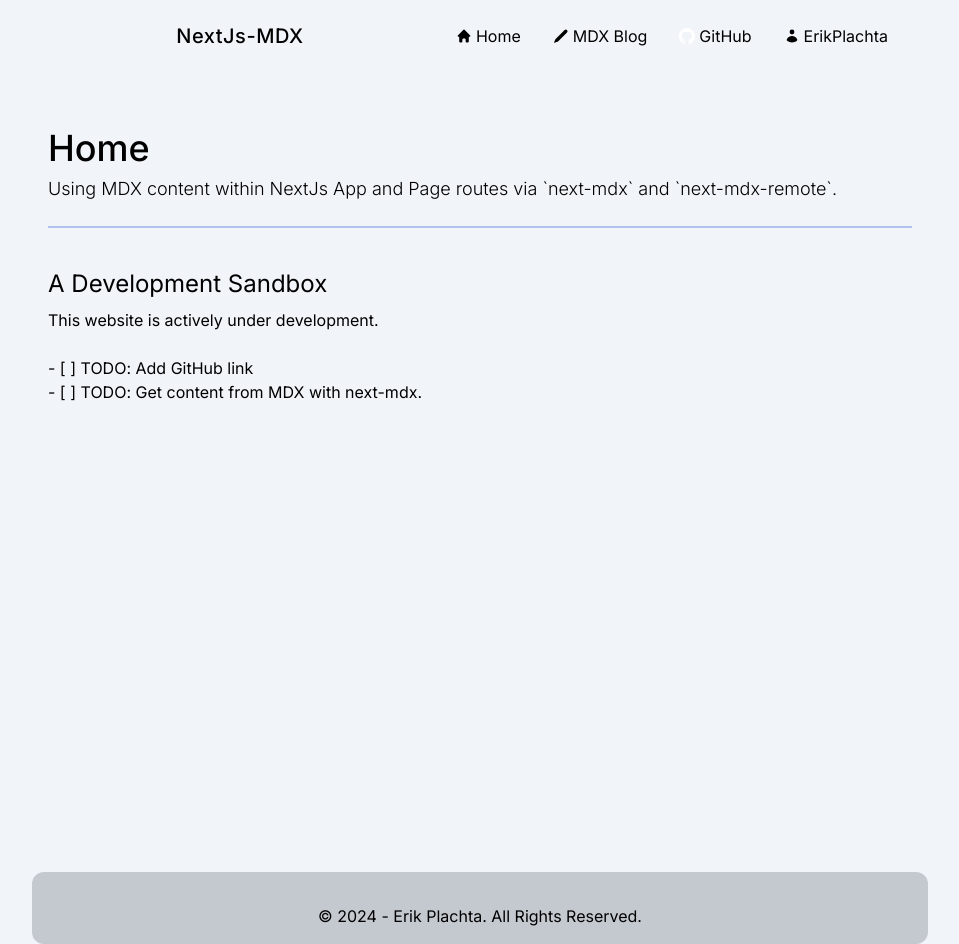
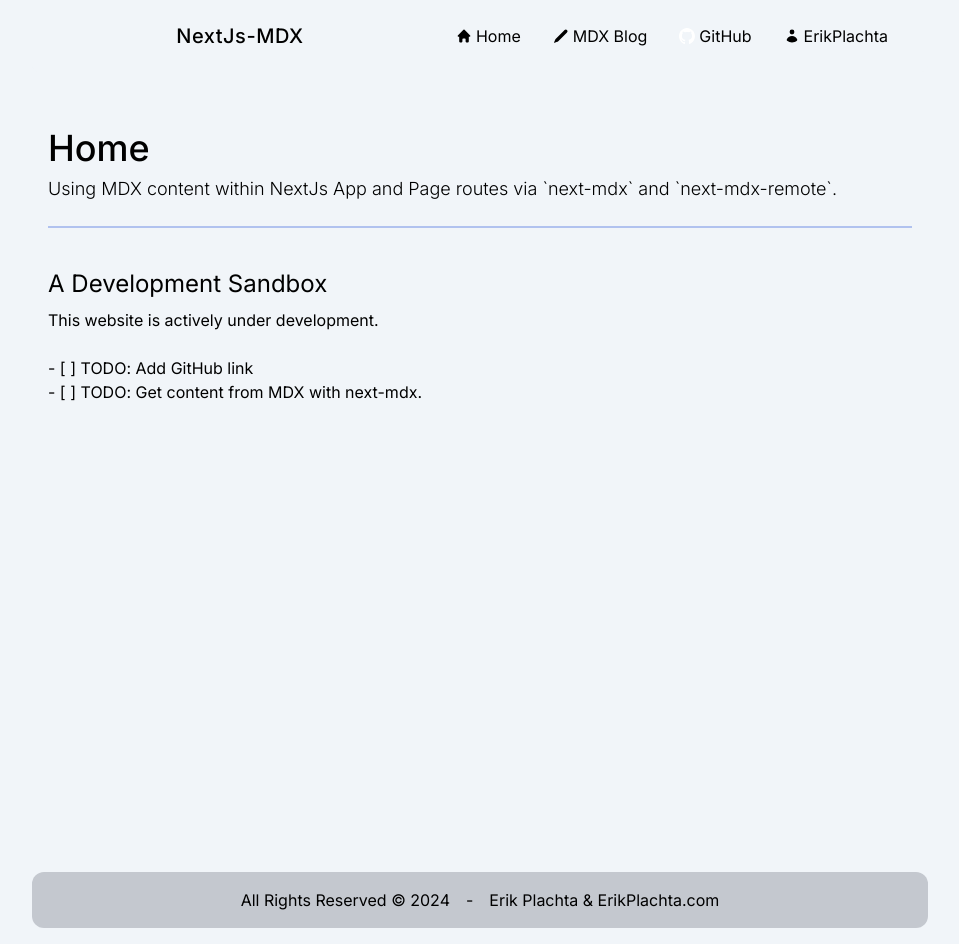
Before and after one commit to ErikPlachta/nextjs-mdx, a Next.js app: page / in a window 1280 px wide. Shown: the whole page, without its empty margins (160-1119 px from the left). Built offline with nearby package versions, Linux system fonts and the light colour scheme; what tailwind-highlightjs would draw is missing.

Commit message:
Cleanup footer component.

```diff
--- a/context-config.tsx
+++ b/context-config.tsx
@@ -38,7 +38,7 @@ const config: ContextConfig = {
   brand: {
     title: "ErikPlachta.com",
     description: "My personal website.",
-    developer: "Erik Plachta",
+    developer: "NOPE",
     developerLink: "https://erikplachta.com",
     keywords: [
       "Erik Plachta",
@@ -139,10 +139,7 @@ const config: ContextConfig = {
       },
       footer: {
         content: {
-          // Brand Name to render in the footer.
-          title: "", // Empty string required to keep field blank at this time.
-          description:
-            "MVP project using NextJS and MDX to learn and maintain a working knowledge.",
+          title: "ErikPlachta.com", // Empty string required to keep field blank at this time
           developer: "Erik Plachta",
         },
       },
--- a/package.json
+++ b/package.json
@@ -32,6 +32,8 @@
     "eslint": "^8",
     "eslint-config-next": "^14.2.4",
     "postcss": "^8",
+    "prettier": "^3.3.2",
+    "prettier-plugin-tailwindcss": "^0.6.5",
     "tailwindcss": "^3.4.1",
     "typescript": "^5"
   }
--- a/src/components/footer/config.tsx
+++ b/src/components/footer/config.tsx
@@ -1,36 +1,12 @@
 /**
  * Default Application configuration for the footer component.
- *
- * To customize the application, see the `src/context/config.tsx` file.
- * Only to be modified unless the application requires a different default configuration.
- *
- * @file       src/context/defaults/footer.tsx
- * @module     context.footer
- * @author     Erik Plachta
- * @created    2023-08-20
- * @modified   null
- * @version    0.0.1
- * @exports    footerDefault The default props for the `footer` and `nav` components.
  */
 
 import { FooterDefault } from "./types";
 import { HomeIcon, PencilIcon } from "@heroicons/react/20/solid";
 
 /**
- * The default props for the `footer` and `nav` components.
- *
- * - Used by Context module to provide default values for the footer component.
- * - User defined values within context/config will override these defaults IF they are
- *    defined and valid.
- * - Validity is determined by the `validateProps` function in `@/utils/ValidateProps.tsx`,
- *    which is called within the `footer` component at this time.
- *
- * @memberof  module:context.footer
- * @returns   {footerDefault} The default configurations for the footer.
- * @see       {@link '@/types/footerDefault'} for type definition reference.
- * @see       {@link '@/context/config.tsx'} to change values from default.
- * @see       {@link '@/utils/ValidateProps.tsx'} for the function that validates props.
- *
+ * The default props for the `footer` and `nav` components within breadcrumb component.
  */
 export default function footer(): FooterDefault {
   return {
@@ -40,8 +16,8 @@ export default function footer(): FooterDefault {
       developer: "DEVELOPER_NAME_UNDEFINED",
     },
     dataRole: {
-      wrapper: "footer-wrapper",
-      brandingWrapper: "footer-branding-wrapper",
+      wrapper: undefined,
+      brandingWrapper: undefined,
       title: "footer-title",
       description: "footer-description",
       nav: "footer-nav",
@@ -49,49 +25,31 @@ export default function footer(): FooterDefault {
       navItem: "footer-nav-item",
       navLink: "footer-nav-item-link",
     },
-    nav: [
-      {
-        title: "home",
-        href: "/",
-        label: "Home",
-        default: true,
-        icon: () => <HomeIcon className="mr-3 h-5 w-5" />,
+    style: {
+      wrapper: {
+        tailwinds: undefined,
       },
-      {
-        title: "notes",
-        href: "/notes",
-        label: "Notes",
-        default: false,
-        icon: () => <PencilIcon className="mr-3 h-5 w-5" />,
+      brandingWrapper: {
+        tailwinds: undefined,
       },
-    ],
-    style: {
-      // The Footer element
-      wrapper: {
-        tailwinds:
-          "flex w-full space-evenly gap-4 p-4 px-8 bg-slate-900/20 rounded-xl",
-      },
-      // brandingWrapper: {
-      //   tailwinds: "flex flex-col",
-      // },
       title: {
-        tailwinds: "text-2xl font-bold",
+        tailwinds: undefined,
       },
       description: {
-        tailwinds: "text-lg font-light",
+        tailwinds: undefined,
       },
-      // nav: {
-      //   tailwinds: "flex ml-auto justify-end",
-      // },
-      // navList: {
-      //   tailwinds: "flex flex-row w-full justify-end gap-2",
-      // },
-      // navItem: {
-      //   tailwinds: "pl-8", //TODO: Add styles here.
-      // },
-      // navLink: {
-      //   tailwinds: "flex",
-      // },
+      nav: {
+        tailwinds: undefined,
+      },
+      navList: {
+        tailwinds: undefined,
+      },
+      navItem: {
+        tailwinds: undefined,
+      },
+      navLink: {
+        tailwinds: undefined,
+      },
     },
   };
 }
--- a/src/components/footer/index.tsx
+++ b/src/components/footer/index.tsx
@@ -1,24 +1,15 @@
 import React from "react";
-import { FooterConfig, FooterDefault } from "@/libs/context/types";
+import { FooterConfig, FooterDefault } from "./types";
 // import validateProps from "@/lib/ValidateProps";
 // import { HomeIcon, PencilIcon } from "@heroicons/react/20/solid";
 
 /**
- * Footer component for the full application.
- *
- * @name Footer
- * @memberof components
- * @description The Footer component is used to display a title and description for a page.
- * @param {FooterConfig} props The props for the component. @see {@link 'context/types/FooterConfig'} for more information.
- * @returns A React component.
- *
- * @todo Add a prop for the Footer image, alt text, etc.
- * @todo Add prop for layouts? (e.g. centered, left, right, etc.)
- * @todo Add prop for style
+ * Footer component for the full application with defaults and optional user defined props via context.
  */
 export default function Footer(
-  props: FooterDefault & Partial<FooterConfig>
+  props: FooterDefault & Partial<FooterConfig>,
 ): JSX.Element {
+  const { dataRole, content, style } = props;
   // Takes expected defaults, user defined props, validates them, and returns props object.
   // const { invalidProps, validProps } = validateProps(FooterDefault, props);
 
@@ -28,18 +19,32 @@ export default function Footer(
   // Return component
   return (
     <footer
-      data-role={props.dataRole.wrapper}
-      className={props.style.wrapper.tailwinds}
+      data-role={dataRole?.wrapper || "footer-wrapper"}
+      className={
+        style?.wrapper?.tailwinds ||
+        "space-evenly m-auto flex w-full justify-center gap-4 rounded-xl bg-slate-900/20 p-4 px-8"
+      }
     >
-      <section className="flex text-center justify-center m-auto mt-4">
-        © {new Date().getFullYear()}
-        {props?.content?.developer && ` - ${props.content.developer}`}
-        {props?.content?.title && ` & ${props.content.title}`}
-        {". "} All Rights Reserved.
-      </section>
+      <span
+        data-role={dataRole.copyright || "footer-copyright"}
+        className="mt-auto flex justify-center text-center"
+      >
+        All Rights Reserved © {new Date().getFullYear()}
+      </span>
+      <span className="mt-auto flex justify-center text-center">-</span>
+      <span
+        data-role={dataRole?.branding || "footer-branding"}
+        className={
+          style.description?.tailwinds ||
+          "mt-auto flex justify-center text-center"
+        }
+      >
+        {content?.developer && `${content.developer}`}
+        {content?.title && ` & ${content.title}`}
+      </span>
 
       {/* TODO: Onboard this component.
-       <Breadcrumb {...props?.BreadCrumb} /> */}
+       <Breadcrumb {...BreadCrumb} /> */}
     </footer>
   );
 }
--- a/src/components/footer/types.ts
+++ b/src/components/footer/types.ts
@@ -10,10 +10,10 @@ export interface FooterConfig {
     developer?: string;
   };
   dataRole?: {
-    wrapper?: string;
-    title?: string;
-    description?: string;
-    nav?: string;
+    wrapper?: string | undefined;
+    title?: string | undefined;
+    description?: string | undefined;
+    nav?: string | undefined;
   };
   style?: StylesType;
   nav?: NavLink[];
@@ -25,14 +25,14 @@ export interface FooterConfig {
 export interface FooterDefault {
   content: {
     title: string;
-    description: string;
-    developer: string;
+    description?: string | undefined;
+    developer?: string | undefined;
   };
   dataRole: {
-    [key: string]: string;
+    [key: string]: string | undefined;
   };
   style: StylesType;
-  nav: NavLink[];
+  nav?: NavLink[];
 }
 
 /**
--- a/src/components/header/branding.tsx
+++ b/src/components/header/branding.tsx
@@ -14,21 +14,21 @@ export default function Branding({
       data-role={dataRole?.brandingWrapper}
       className={
         style?.brandingWrapper?.tailwinds ||
-        "flex pointer-events-auto justify-left w-full items-center justify-center md:justify-left md:items-left min-w-[fit-content] backdrop-blur md:backdrop-filter-none"
+        "justify-left md:justify-left md:items-left pointer-events-auto flex w-full min-w-[fit-content] items-center justify-center backdrop-blur md:backdrop-filter-none"
       }
     >
       <Link
         href="/"
         className={
           style?.titleLink?.tailwinds ||
-          "w-[100%] md:w-auto flex text-center bg-slate-800/70 md:bg-transparent px-2 md:px-auto rounded-bl rounded-br"
+          "md:px-auto flex w-[100%] rounded-bl rounded-br bg-slate-800/70 px-2 text-center md:w-auto md:bg-transparent"
         }
       >
         <h1
           data-role={dataRole?.title}
           className={
             style?.title?.tailwinds ||
-            "text-xl bg:transparent font-medium tracking-wide w-full m-auto p-2 md:px-auto"
+            "bg:transparent md:px-auto m-auto w-full p-2 text-xl font-medium tracking-wide"
           }
         >
           {content.title}
--- a/src/components/hero/types.ts
+++ b/src/components/hero/types.ts
@@ -13,7 +13,7 @@ export interface HeroConfig {
     title?: string;
     description: string;
   };
-  layout?: keyof LayoutConfig | "1x1"; // 1x1, 1x2, 2x1, 2x2
+  layout?: keyof LayoutConfig | "1x1"; // 1x1, 1x2, 2x1, 2x2 // TODO: 20240620 #EP || Add more layouts if/when needed.
   style?: StylesType;
   children?: React.ReactNode;
 }
@@ -31,7 +31,7 @@ export interface HeroDefault {
     title: string;
     description: string;
   };
-  layout: keyof LayoutConfig | "1x1"; // 1x1, 1x2, 2x1, 2x2
+  layout: keyof LayoutConfig | "1x1"; // 1x1, 1x2, 2x1, 2x2 // TODO: 20240620 #EP || Add more layouts if/when needed.
   style: StylesType;
   children?: React.ReactNode;
 }
```
Also changed, not shown: src/components/header/navigation.tsx (+4 -4 lines), src/libs/context/getUserContextConfig.ts (+2 -19 lines), 2 other files (tests, documents, lock files or other folders).
